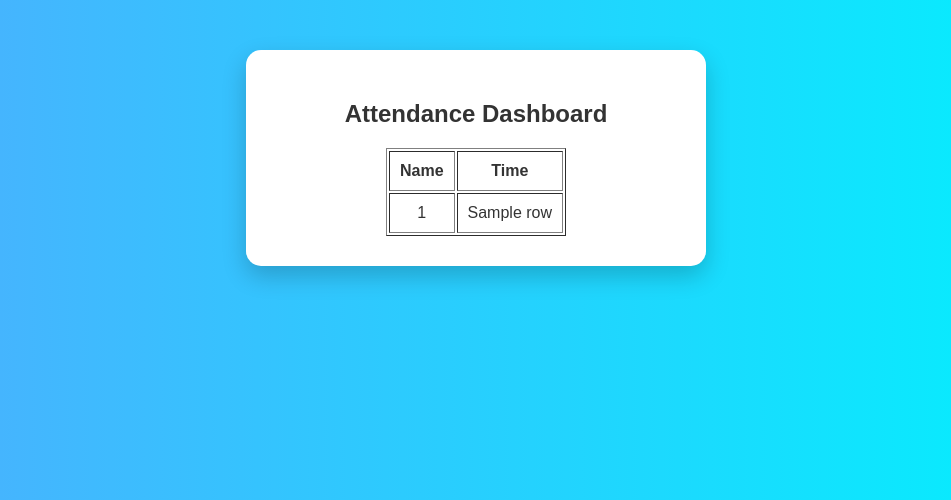
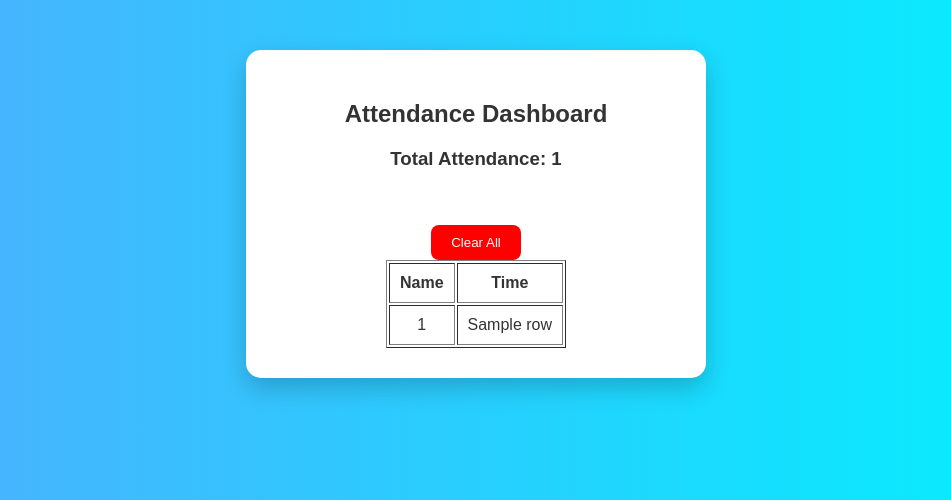
Before and after one commit to siddarajusiddu1223-bit/qr-attendence-system, a Flask app: template templates/dashboard.html in a window 1280 px wide. Shown: the top 500 px of the page, without its empty margins (164-1115 px from the left). Run offline with Flask 3, Linux system fonts and the light colour scheme; the template is opened without the code that fills it: most values are stand-ins (such as "Sample title", 1, 10 or a date in 2020).

Commit message:
Update dashboard.html

```diff
--- a/templates/dashboard.html
+++ b/templates/dashboard.html
@@ -8,8 +8,12 @@
 
 <div class="container">
     <h2>Attendance Dashboard</h2>
-
+<h3> Total Attendance: {{ count }} </h3>
     <table border="1" cellpadding="10" style="margin:auto;">
+        <br><br>
+<form action="/clear" method="post">
+    <button type="submit" style="background:red;">Clear All</button>
+</form>
         <tr>
             <th>Name</th>
             <th>Time</th>
```
